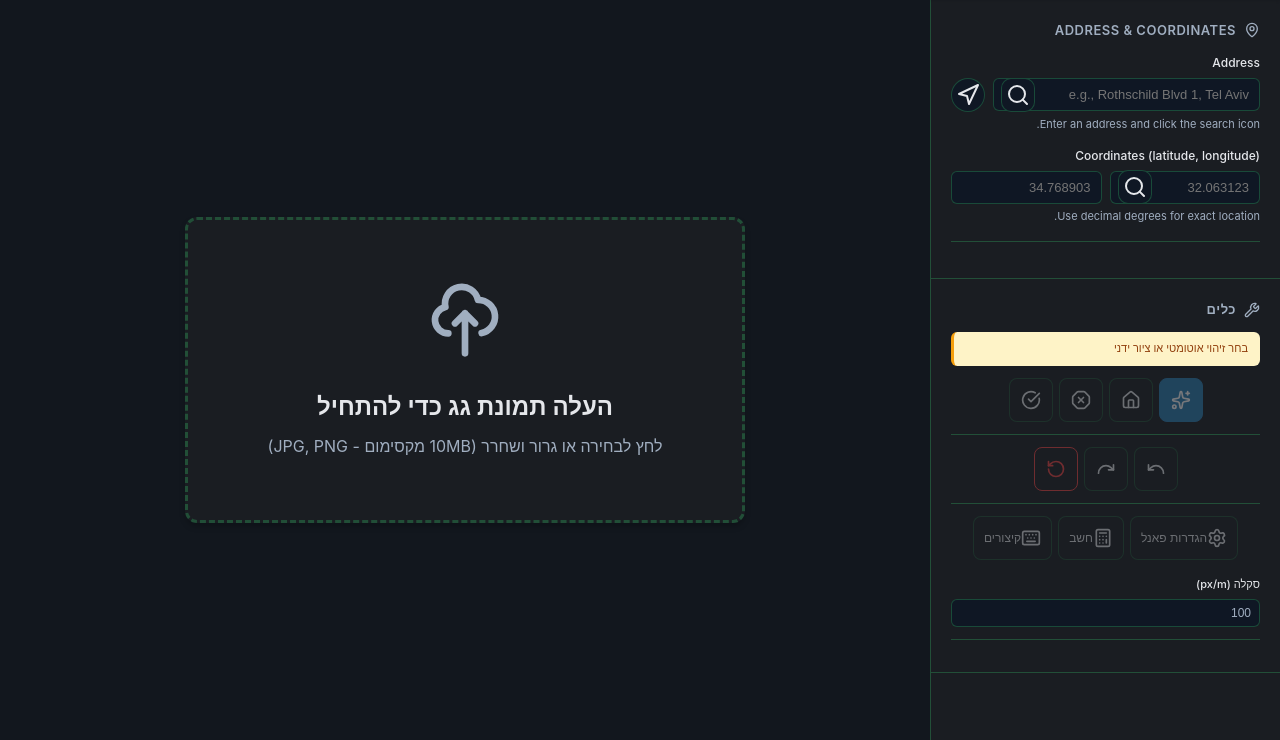
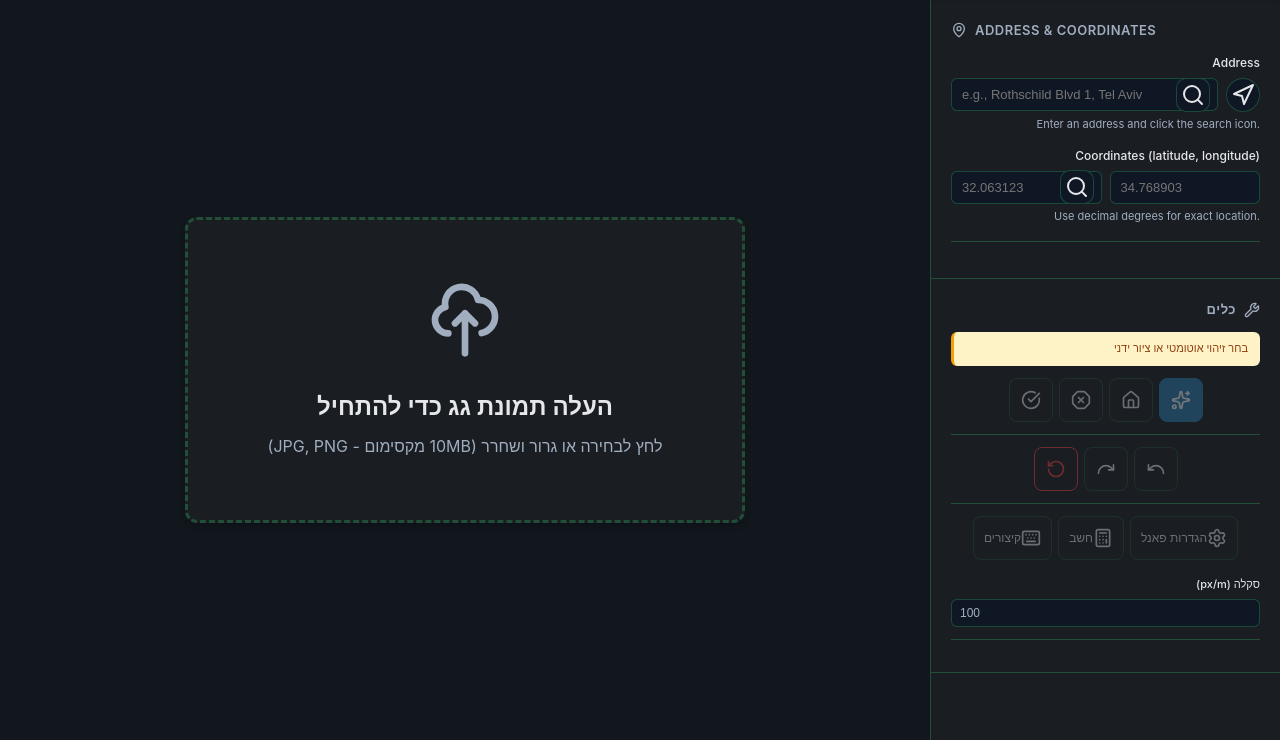
Before and after one commit to ramanhyrik/solar-quotation-system, a FastAPI app: template templates/roof_designer.html in a window 1280 px wide. Shown: the part 60-800 px from the top of the page. Run offline with FastAPI, Linux system fonts and the light colour scheme; the template is opened without the code that fills it, so the values that code supplies are empty; some libraries are stand-ins or nearby versions.

Commit message:
Tidy address/coordinate alignment

```diff
--- a/templates/roof_designer.html
+++ b/templates/roof_designer.html
@@ -359,6 +359,23 @@
             border-color: var(--primary-blue);
             color: white;
             background: var(--primary-blue);
+        }
+
+        /* Address & coordinates cluster */
+        #addressSearchSection {
+            direction: ltr;
+        }
+
+        .input-row {
+            align-items: center;
+        }
+
+        .form-group input {
+            direction: ltr;
+        }
+
+        .form-group small {
+            direction: ltr;
         }
 
         .tool-grid-3 {
```
